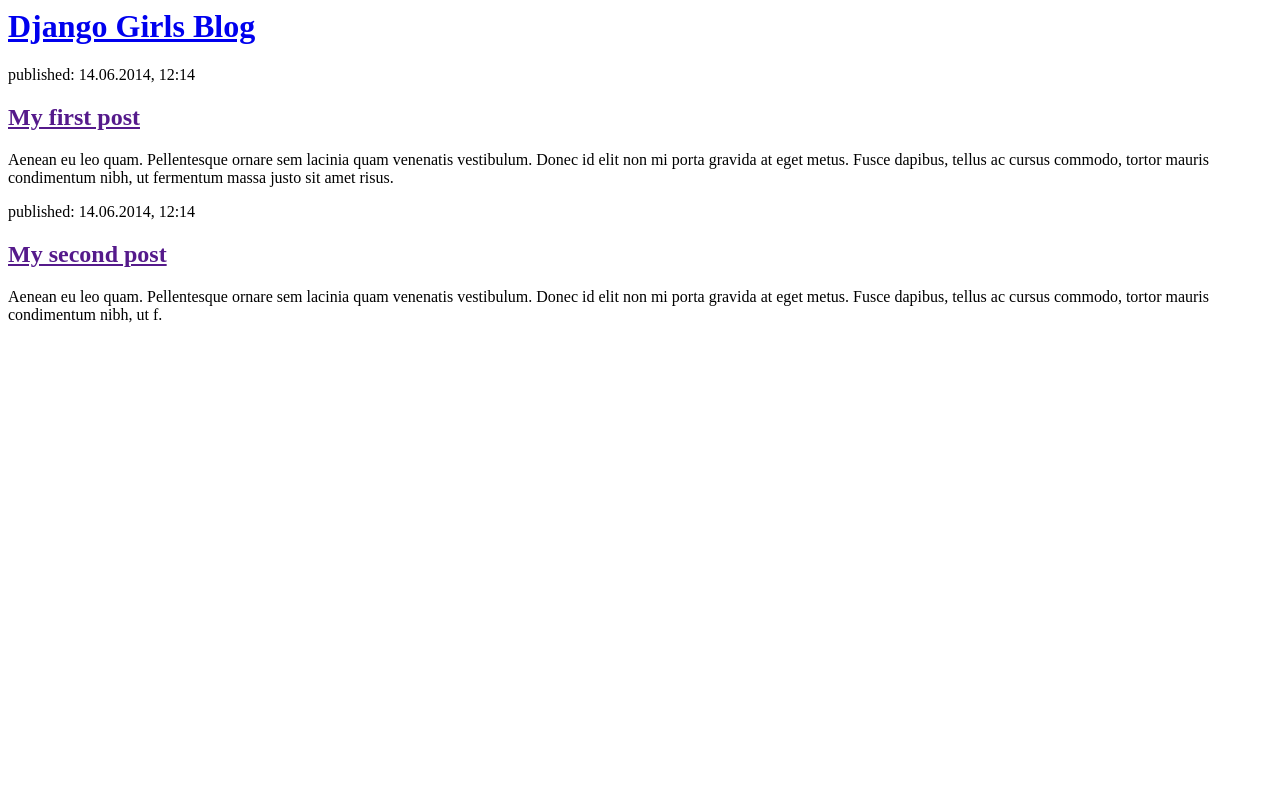
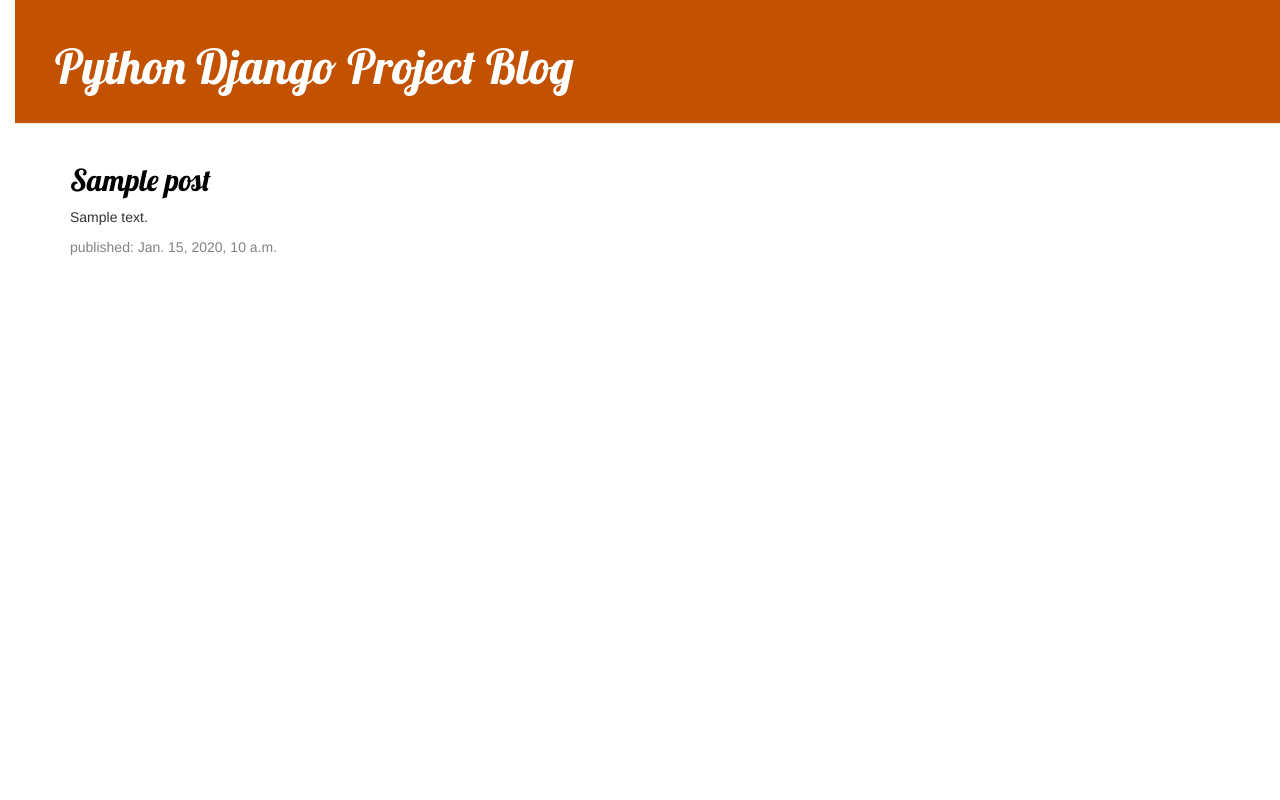
Before and after one commit to sachinmohan93/my-first-blog, a Django app: page / in a window 1280 px wide. Run offline with Django 3.2, Linux system fonts and the light colour scheme; tables that the repository leaves empty hold one stand-in row (values such as "Sample post"); some libraries are stand-ins or nearby versions.

Commit message:
Added view and template for detailed blog post as well as CSS for the site.

```diff
--- /dev/null
+++ b/blogproject/blogapp/static/css/blog.css
@@ -0,0 +1,52 @@
+h1 a, h2 a{
+    color: #FF8833;
+    font-family: 'Lobster';
+}
+body {
+    padding-left: 15px;
+}
+.page-header {
+    background-color: #C25100;
+    margin-top: 0;
+    padding: 20px 20px 20px 40px;
+}
+
+.page-header h1, .page-header h1 a, .page-header h1 a:visited, .page-header h1 a:active {
+    color: #ffffff;
+    font-size: 36pt;
+    text-decoration: none;
+}
+
+.content {
+    margin-left: 40px;
+}
+
+h1, h2, h3, h4 {
+    font-family: 'Lobster', cursive;
+}
+
+.date {
+    color: #828282;
+}
+
+.save {
+    float: right;
+}
+.post-form textarea, .post-form input {
+    width: 100%;
+}
+
+.top-menu, .top-menu:hover, .top-menu:visited {
+    color: #ffffff;
+    float: right;
+    font-size: 26pt;
+    margin-right: 20px;
+}
+
+.post {
+    margin-bottom: 70px;
+}
+
+.post h2 a, .post h2 a:visited {
+    color: #000000;
+}
--- a/blogproject/blogapp/urls.py
+++ b/blogproject/blogapp/urls.py
@@ -3,4 +3,5 @@
 
 urlpatterns = [
     path('', views.post_list, name='post_list'),
+    path('post/<int:pk>/', views.post_detail, name='post_detail'),
 ]
--- a/blogproject/blogapp/views.py
+++ b/blogproject/blogapp/views.py
@@ -1,6 +1,12 @@
 from django.shortcuts import render
-
-# Create your views here.
+from django.utils import timezone
+from .models import Post
+from django.shortcuts import render, get_object_or_404
 
 def post_list(request):
-    return render(request, 'blogapp/post_list.html', {})
+    posts = Post.objects.filter(published_date__lte=timezone.now()).order_by('published_date')
+    return render(request, 'blogapp/post_list.html', {'posts': posts})
+
+def post_detail(request, pk):
+    post = get_object_or_404(Post, pk=pk)
+    return render(request, 'blogapp/post_details.html', {'post': post})
--- /dev/null
+++ b/blogproject/templates/blogapp/base.html
@@ -0,0 +1,26 @@
+{% load static %}
+<html>
+    <head>
+        <title>Python Django Project Blog</title>
+        <link rel="stylesheet" href="//maxcdn.bootstrapcdn.com/bootstrap/3.2.0/css/bootstrap.min.css">
+        <link rel="stylesheet" href="//maxcdn.bootstrapcdn.com/bootstrap/3.2.0/css/bootstrap-theme.min.css">
+        <link href="//fonts.googleapis.com/css?family=Lobster&subset=latin,latin-ext" rel="stylesheet" type="text/css">
+        <link rel="stylesheet" href="{% static 'css/blog.css' %}">
+    </head>
+    <body>
+<body>
+     <div class="page-header">
+            <h1>Python Django Project Blog</h1>
+        </div>
+
+    <div class="content container">
+        <div class="row">
+            <div class="col-md-8">
+            {% block content %}
+            {% endblock %}
+            </div>
+        </div>
+    </div>
+</body>
+    </body>
+</html>
--- a/blogproject/templates/blogapp/post_list.html
+++ b/blogproject/templates/blogapp/post_list.html
@@ -1,22 +1,13 @@
-<html>
-    <head>
-        <title>Django Girls blog</title>
-    </head>
-    <body>
-        <div>
-            <h1><a href="/">Django Girls Blog</a></h1>
+{% extends 'blogapp/base.html' %}
+
+{% block content %}
+    {% for post in posts %}
+        <div class="post">
+            <h2><a href="{% url 'post_detail' pk=post.pk %}">{{ post.title }}</a></h2>
+            <p>{{ post.text|linebreaksbr }}</p>
+            <div class="date">
+                <p>published: {{ post.published_date }}</p>
+            </div>
         </div>
-
-        <div>
-            <p>published: 14.06.2014, 12:14</p>
-            <h2><a href="">My first post</a></h2>
-            <p>Aenean eu leo quam. Pellentesque ornare sem lacinia quam venenatis vestibulum. Donec id elit non mi porta gravida at eget metus. Fusce dapibus, tellus ac cursus commodo, tortor mauris condimentum nibh, ut fermentum massa justo sit amet risus.</p>
-        </div>
-
-        <div>
-            <p>published: 14.06.2014, 12:14</p>
-            <h2><a href="">My second post</a></h2>
-            <p>Aenean eu leo quam. Pellentesque ornare sem lacinia quam venenatis vestibulum. Donec id elit non mi porta gravida at eget metus. Fusce dapibus, tellus ac cursus commodo, tortor mauris condimentum nibh, ut f.</p>
-        </div>
-    </body>
-</html>
+    {% endfor %}
+{% endblock %}
```
Also changed, not shown: blogproject/templates/blogapp/post_details.html (added, +13 -0 lines).
